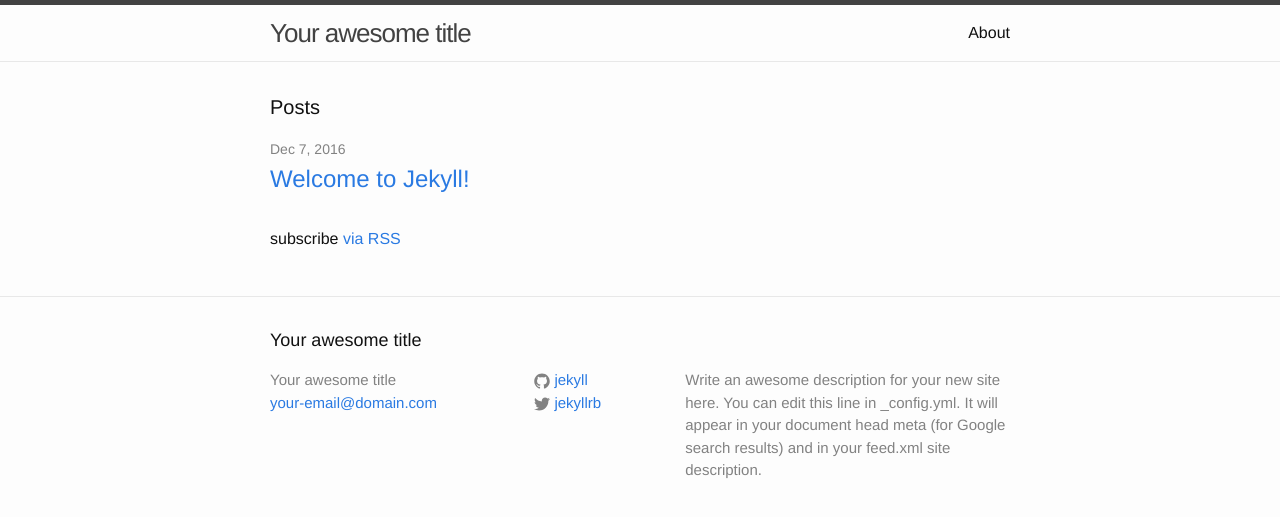
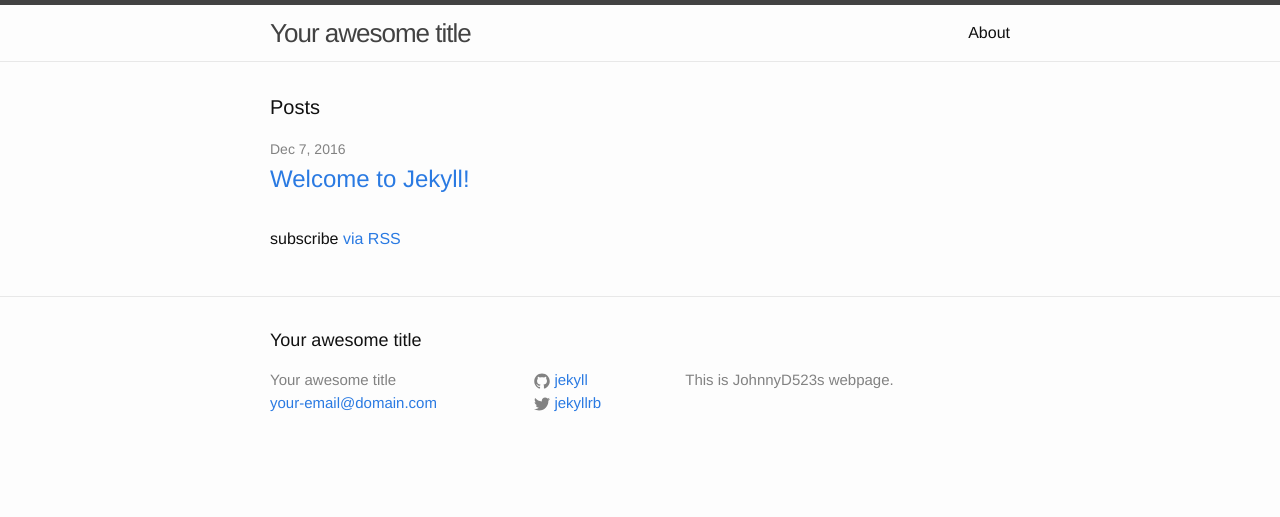
Before and after one commit to JohnnyD523/JohnnyD523.github.io, a Jekyll site: the page built from index.html, in a window 1280 px wide. Shown: the top 517 px of the page. Built offline with Jekyll 4.4.1, drawn with Linux system fonts in a browser that asks for light colours.

Commit message:
Update _config.yml

```diff
--- a/_config.yml
+++ b/_config.yml
@@ -9,11 +9,9 @@
 title: Your awesome title
 email: your-email@domain.com
 description: > # this means to ignore newlines until "baseurl:"
-  Write an awesome description for your new site here. You can edit this
-  line in _config.yml. It will appear in your document head meta (for
-  Google search results) and in your feed.xml site description.
+  This is JohnnyD523s webpage.
 baseurl: "" # the subpath of your site, e.g. /blog
-url: "http://yourdomain.com" # the base hostname & protocol for your site
+url: "http://john.dyjak.com" # the base hostname & protocol for your site
 twitter_username: jekyllrb
 github_username:  jekyll
 
```
